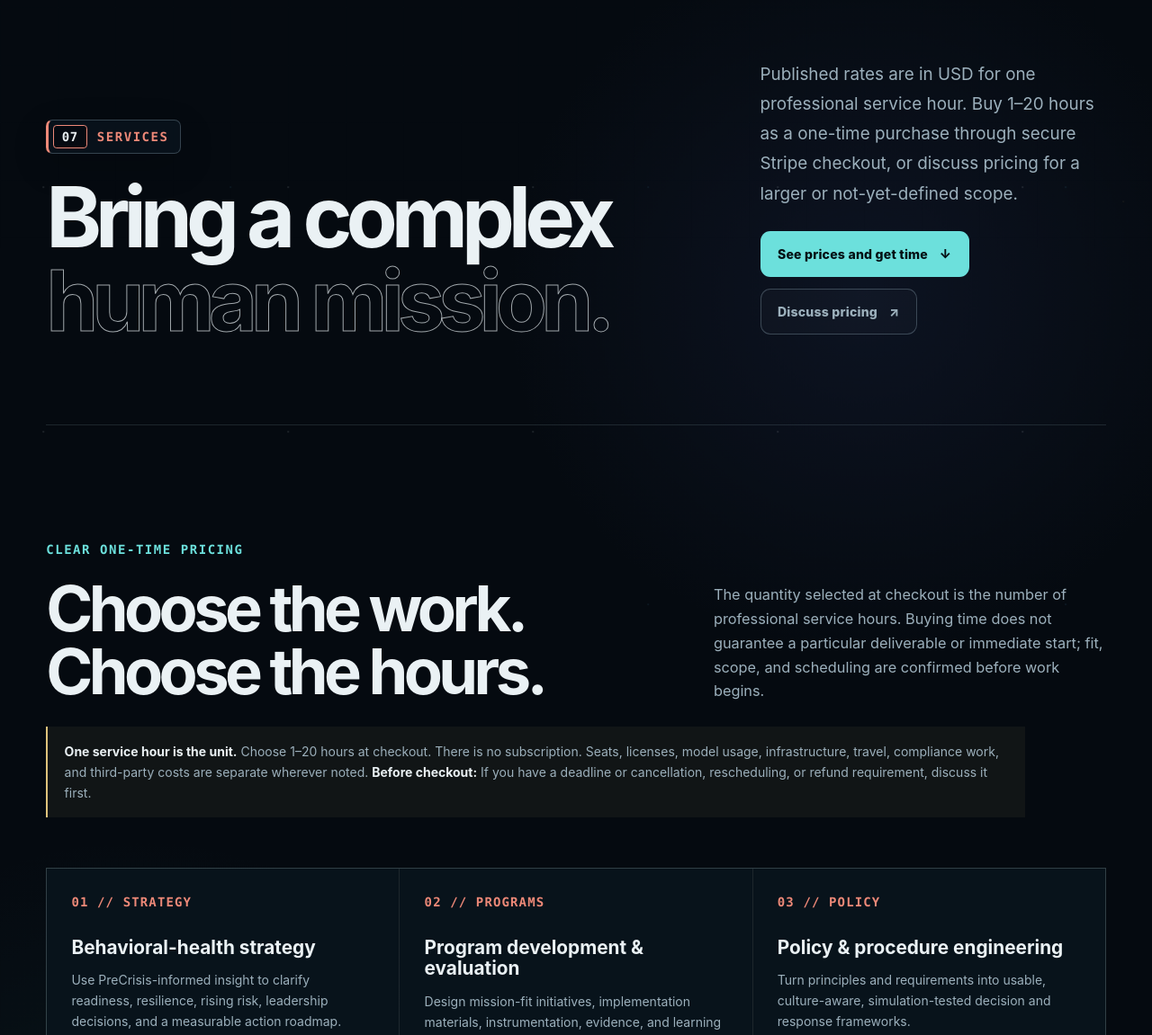
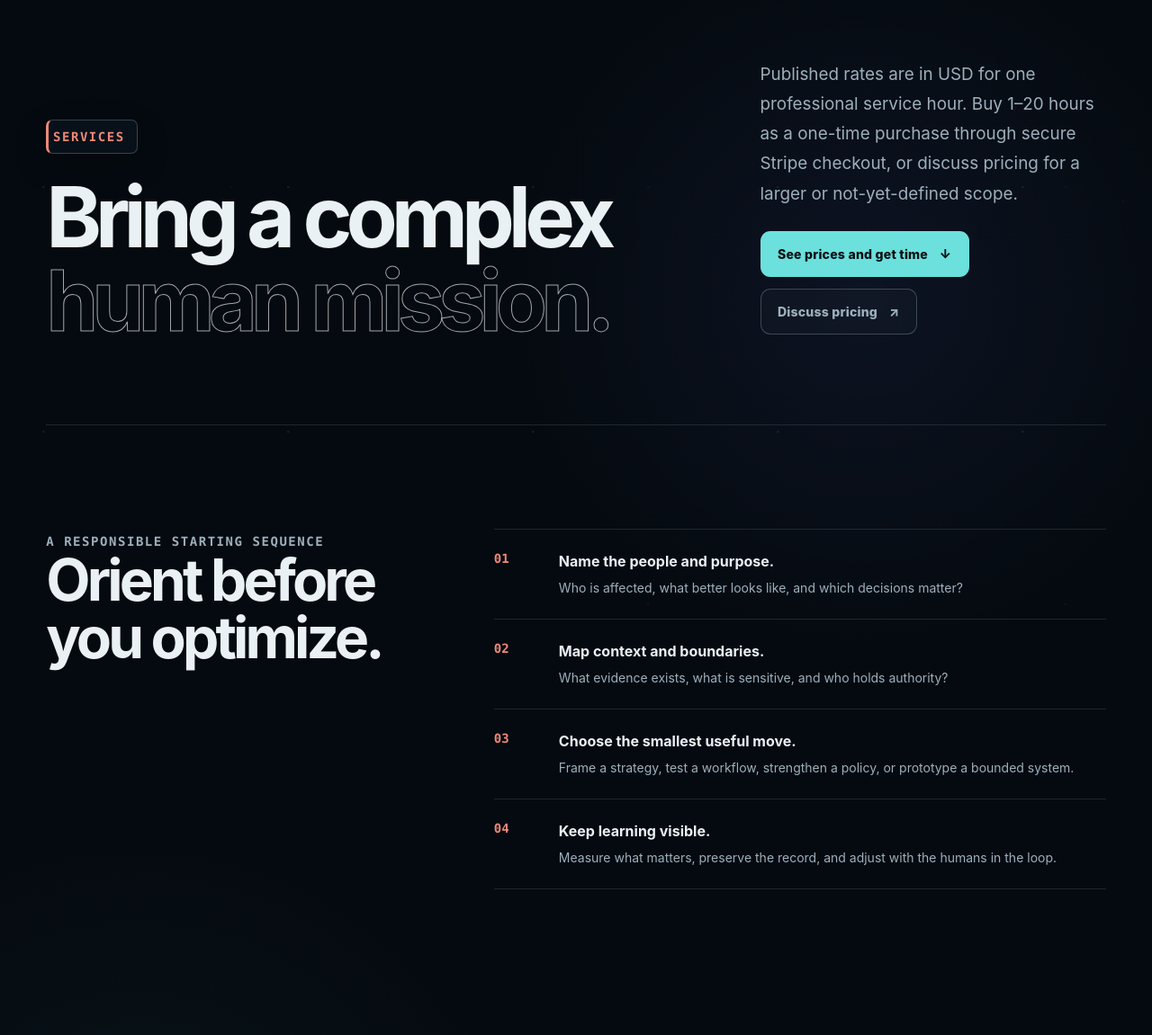
Before and after one commit to TheWizardNexus/TheWizardNexus.com, a plain HTML site: page work.html in a window 1280 px wide. Shown: the part 120-1271 px from the top of the page at 90% size. Drawn offline with Linux system fonts and the light colour scheme.

Commit message:
Orient services before pricing

```diff
--- a/styles.css
+++ b/styles.css
@@ -916,6 +916,7 @@ h1 span, h2 span { color: transparent; -webkit-text-stroke: 1px rgba(234, 241, 2
 /* Work with us */
 .work-grid article > span { color: var(--coral); }
 .engagement-section { align-items: start; }
+.work-hero + .engagement-section { border-top: 0; }
 .engagement-section ol { margin: 0; padding: 0; list-style: none; border-top: 1px solid var(--line); }
 .engagement-section li { display: grid; padding: 1.4rem 0; grid-template-columns: 3.5rem 1fr; gap: 1rem; border-bottom: 1px solid var(--line); }
 .engagement-section li > span { color: var(--coral); font: 700 0.875rem/1.5 var(--mono); }
--- a/work.html
+++ b/work.html
@@ -33,9 +33,19 @@
 
     <main id="main">
       <header class="page-hero work-hero">
-        <div><p class="eyebrow"><span class="page-code">07</span> Services</p><h1>Bring a complex<br><span>human mission.</span></h1></div>
+        <div><p class="eyebrow">Services</p><h1>Bring a complex<br><span>human mission.</span></h1></div>
         <div class="page-hero-aside"><p>Published rates are in USD for one professional service hour. Buy 1–20 hours as a one-time purchase through secure Stripe checkout, or discuss pricing for a larger or not-yet-defined scope.</p><div class="button-row"><a class="button button-primary" href="#service-directory">See prices and get time <span aria-hidden="true">↓</span></a><a class="button button-secondary" href="mailto:flashevangelist@gmail.com?subject=Discuss%20The%20Wizard%20Nexus%20service%20pricing">Discuss pricing <span aria-hidden="true">↗</span></a></div></div>
       </header>
+
+      <section class="engagement-section" aria-labelledby="engagement-title">
+        <div><p class="eyebrow">A responsible starting sequence</p><h2 id="engagement-title">Orient before<br>you optimize.</h2></div>
+        <ol>
+          <li><span>01</span><div><strong>Name the people and purpose.</strong><p>Who is affected, what better looks like, and which decisions matter?</p></div></li>
+          <li><span>02</span><div><strong>Map context and boundaries.</strong><p>What evidence exists, what is sensitive, and who holds authority?</p></div></li>
+          <li><span>03</span><div><strong>Choose the smallest useful move.</strong><p>Frame a strategy, test a workflow, strengthen a policy, or prototype a bounded system.</p></div></li>
+          <li><span>04</span><div><strong>Keep learning visible.</strong><p>Measure what matters, preserve the record, and adjust with the humans in the loop.</p></div></li>
+        </ol>
+      </section>
 
       <section class="work-paths" id="service-directory" aria-labelledby="work-paths-title">
         <div class="section-heading"><div><p class="eyebrow">Clear one-time pricing</p><h2 id="work-paths-title">Choose the work.<br>Choose the hours.</h2></div><p>The quantity selected at checkout is the number of professional service hours. Buying time does not guarantee a particular deliverable or immediate start; fit, scope, and scheduling are confirmed before work begins.</p></div>
@@ -51,16 +61,6 @@
         </div>
       </section>
 
-      <section class="engagement-section" aria-labelledby="engagement-title">
-        <div><p class="eyebrow">A responsible starting sequence</p><h2 id="engagement-title">Orient before<br>you optimize.</h2></div>
-        <ol>
-          <li><span>01</span><div><strong>Name the people and purpose.</strong><p>Who is affected, what better looks like, and which decisions matter?</p></div></li>
-          <li><span>02</span><div><strong>Map context and boundaries.</strong><p>What evidence exists, what is sensitive, and who holds authority?</p></div></li>
-          <li><span>03</span><div><strong>Choose the smallest useful move.</strong><p>Frame a strategy, test a workflow, strengthen a policy, or prototype a bounded system.</p></div></li>
-          <li><span>04</span><div><strong>Keep learning visible.</strong><p>Measure what matters, preserve the record, and adjust with the humans in the loop.</p></div></li>
-        </ol>
-      </section>
-
       <section class="dojo-callout" aria-labelledby="dojo-title"><div class="dojo-mark" aria-hidden="true">道場</div><div><p class="eyebrow">The dojo is open</p><h2 id="dojo-title">Come with the hard problem.</h2><p>We work with clinicians, researchers, technologists, leaders, public institutions, military communities, schools, and mission-driven organizations seeking humane outcomes in complex environments.</p><div class="button-row"><a class="button button-primary" href="contact.html">Contact The Wizard Nexus <span aria-hidden="true">→</span></a><a class="button button-secondary" href="people.html">Meet the people</a></div></div></section>
     </main>
     <footer class="site-footer"><div class="footer-brand"><img class="brand-mark small" src="assets/wizard-nexus-logo-96.png?v=20260824a" width="32" height="32" alt=""><p><strong>The Wizard Nexus</strong><span>Human-centered systems for earlier, accountable action.</span></p></div><nav aria-label="Footer navigation"><a href="philosophy.html">Ethics &amp; Philosophy</a><a href="https://thewizardnexus.github.io/KEMPO/philosophy.html">KEMPO Philosophy ↗</a><a href="technology.html">Technology</a><a href="ecosystem.html">Ecosystem</a><a href="code.html">Open source</a><a href="signal.html">Public signal</a><a href="https://github.com/TheWizardNexus">TWiN GitHub ↗</a><a href="https://github.com/RIAEvangelist">Roshi GitHub ↗</a><a href="https://riaevangelist.github.io/RIAEvangelist/">Roshi Website ↗</a><a href="https://www.linkedin.com/in/johannazollmann/">JZ LinkedIn ↗</a><a href="https://www.linkedin.com/in/turtlesallthewaydown/">Roshi LinkedIn ↗</a></nav><p class="footer-note">Many roads. One mission. // <span data-current-year>2026</span></p></footer>
```
Also changed, not shown: tests/profile-site.test.mjs (+2 -0 lines).
